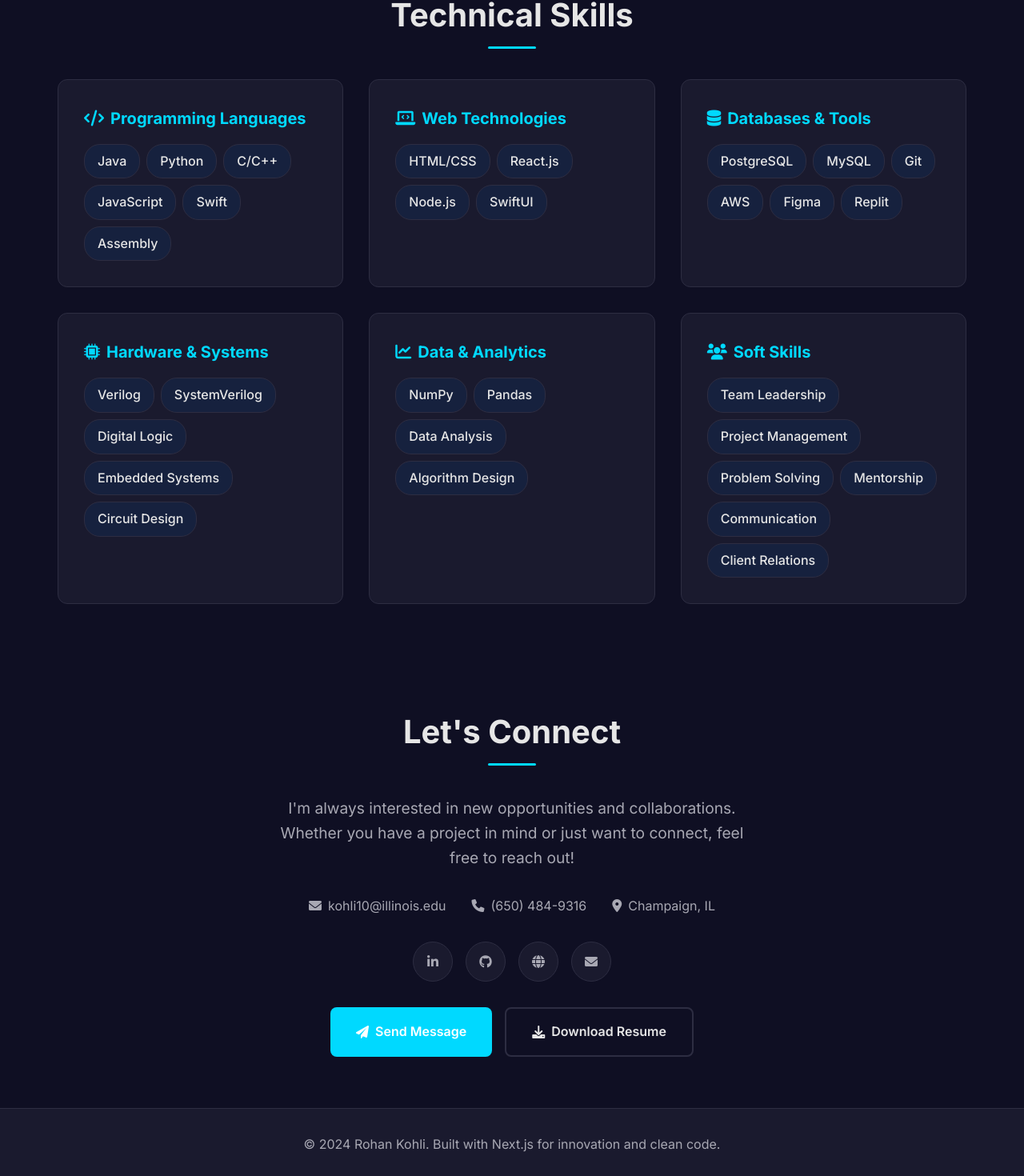
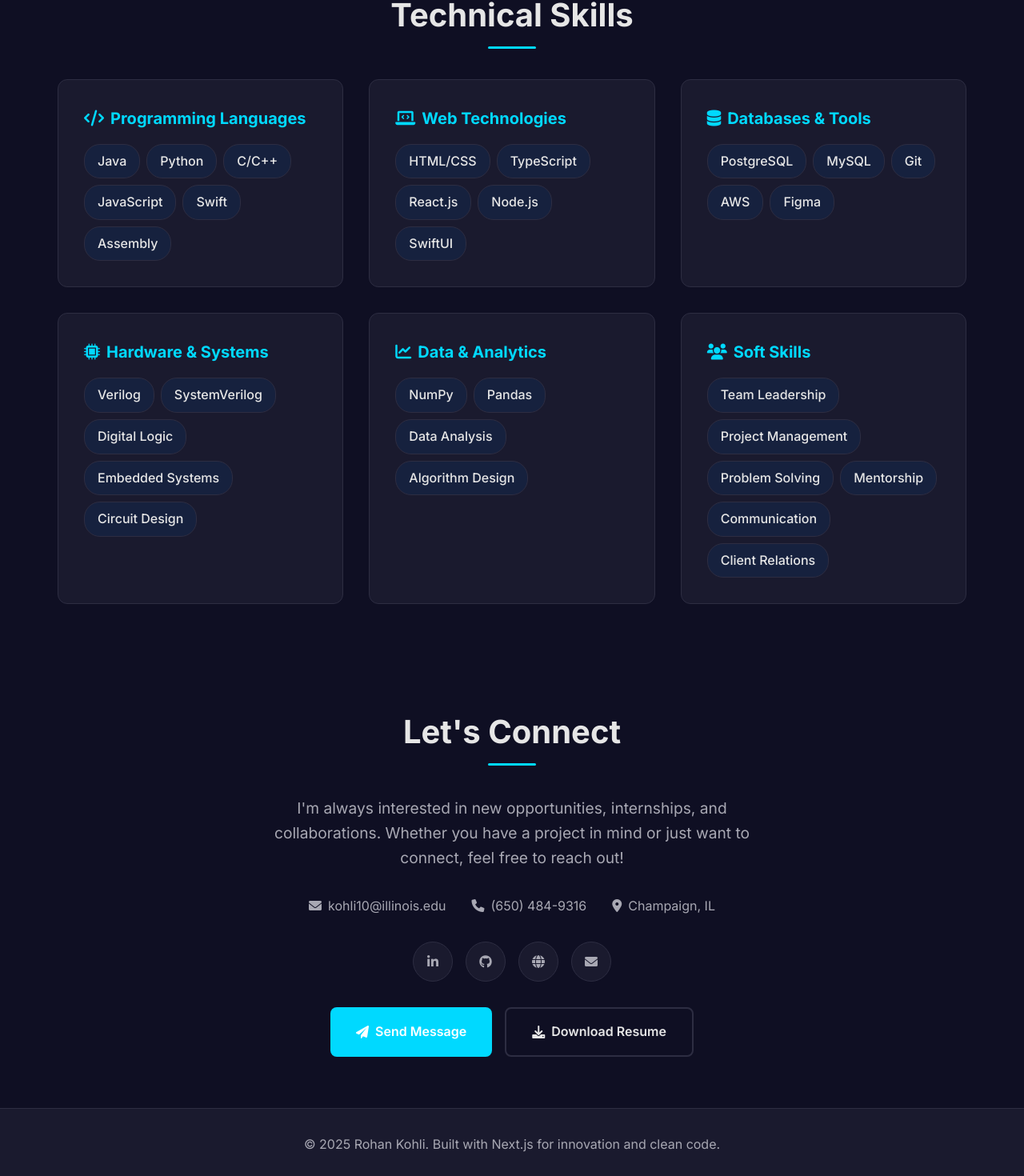
Before and after one commit to rokohli/Portfolio, a Next.js app: page / in a window 1280 px wide. Shown: the part 4328-5798 px from the top of the page at 80% size. Built offline with nearby package versions, Linux system fonts and the light colour scheme.

Commit message:
added to skills lists and corrected dates

```diff
--- a/pages/index.tsx
+++ b/pages/index.tsx
@@ -209,14 +209,14 @@ const ProjectsSection = () => {
     },
     {
       title: "RecipeGram",
-      date: "2024",
+      date: "2025",
       description: "Built a full-stack web application for sharing recipes with a responsive frontend and backend. Implemented database schemas and queries to support user interactions, ensuring data integrity and scalability. Worked alongside the frontend team to define API endpoints and optimize user experience.",
       techStack: ["Full-Stack Development", "Database Design", "API Development", "React.js", "Node.js"],
       category: "Software"
     },
     {
       title: "Anagram Dictionary System",
-      date: "2024",
+      date: "2025",
       description: "Designed an anagram dictionary system that groups words by sorted character signature using a binary tree. Constructed a templated binary search tree in C++ with insertion, deletion, lookup, and traversal operations. Developed file I/O pipelines to read dictionary files and save ordered anagram groupings.",
       techStack: ["C++", "Data Structures", "Binary Trees", "Algorithm Design", "File I/O"],
       category: "Software"
@@ -300,12 +300,12 @@ const SkillsSection = () => {
     {
       title: "Web Technologies",
       icon: "fas fa-laptop-code",
-      skills: ["HTML/CSS", "React.js", "Node.js", "SwiftUI"]
+      skills: ["HTML/CSS", "TypeScript", "React.js", "Node.js", "SwiftUI"]
     },
     {
       title: "Databases & Tools",
       icon: "fas fa-database",
-      skills: ["PostgreSQL", "MySQL", "Git", "AWS", "Figma", "Replit"]
+      skills: ["PostgreSQL", "MySQL", "Git", "AWS", "Figma"]
     },
     {
       title: "Hardware & Systems",
@@ -364,7 +364,7 @@ const ContactSection = () => {
       <h2 className="section-title fade-in">Let's Connect</h2>
       <div className="contact-content fade-in">
         <p className="contact-description">
-          I'm always interested in new opportunities and collaborations.
+          I'm always interested in new opportunities, internships, and collaborations.
           Whether you have a project in mind or just want to connect, feel free to reach out!
         </p>
 
@@ -416,7 +416,7 @@ const ContactSection = () => {
 const Footer = () => {
   return (
     <footer className="footer">
-      <p>&copy; 2024 Rohan Kohli. Built with Next.js for innovation and clean code.</p>
+      <p>&copy; 2025 Rohan Kohli. Built with Next.js for innovation and clean code.</p>
     </footer>
   );
 };
```
